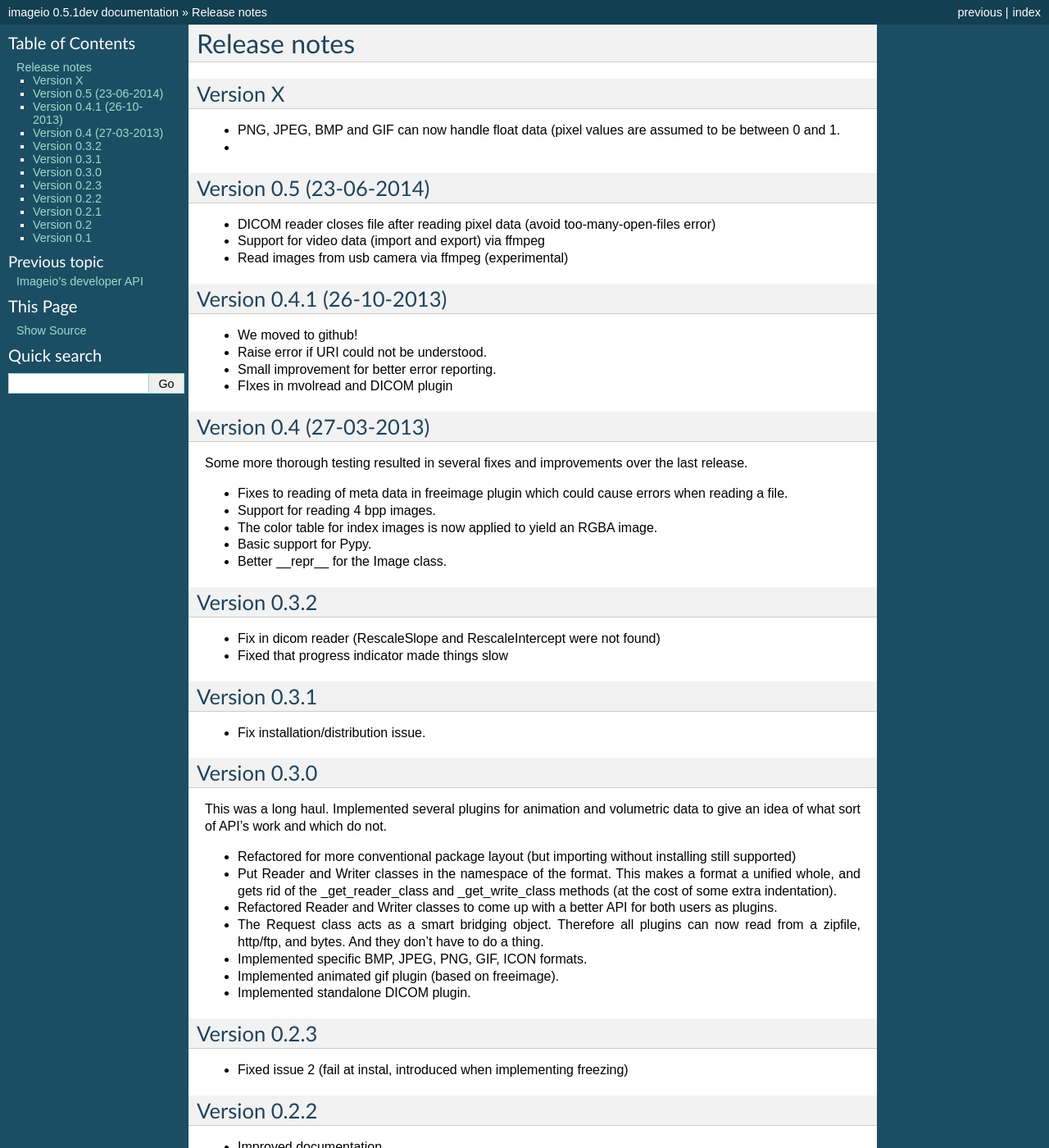
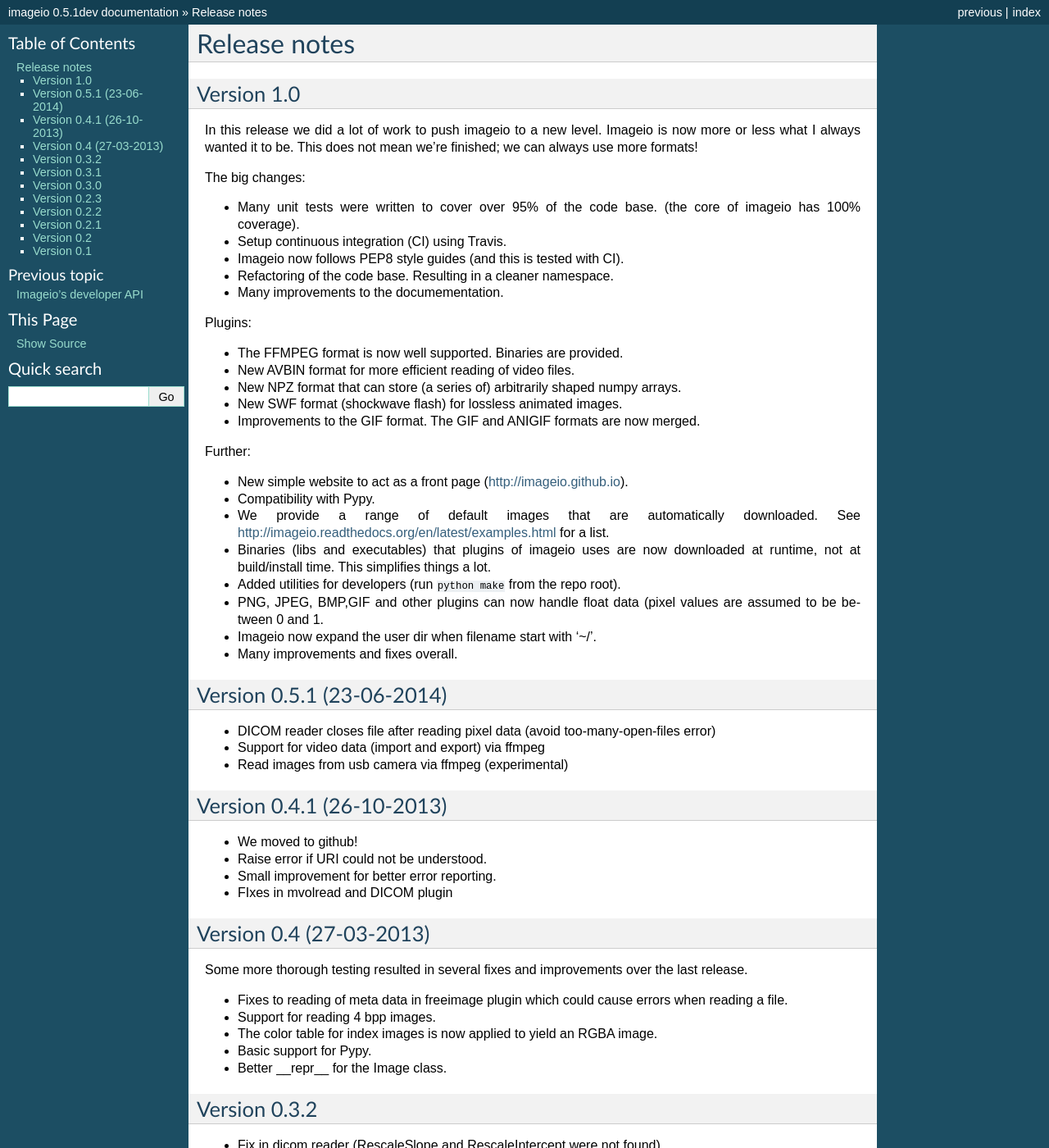
Before and after one commit to imageio/imageio, a Sphinx documentation site: the page built from docs/releasenotes.rst, in a window 1280 px wide and 1400 px high. Shown: the whole window at 82% size. Built offline with Sphinx 7.4.7, drawn with Linux system fonts in a browser that asks for light colours; pages that are not in the unit, such as notebooks, are missing from menus.

Commit message:
release notes

```diff
--- a/docs/releasenotes.rst
+++ b/docs/releasenotes.rst
@@ -2,23 +2,53 @@
 Release notes
 -------------
 
+Version 1.0
+===========
 
-Version X
-=========
+In this release we did a lot of work to push imageio to a new level.
+Imageio is now more or less what I always wanted it to be. This does
+not mean we're finished; we can always use more formats!
 
-* PNG, JPEG, BMP and GIF can now handle float data (pixel values are
-  assumed to be between 0 and 1.
-*
+The big changes:
+
+* Many unit tests were written to cover over 95% of the code base.
+  (the core of imageio has 100% coverage).
+* Setup continuous integration (CI) using Travis.
+* Imageio now follows PEP8 style guides (and this is tested with CI).
+* Refactoring of the code base. Resulting in a cleaner namespace.
+* Many improvements to the documementation.
+
+Plugins:
+
+* The FFMPEG format is now well supported. Binaries are provided.
+* New AVBIN format for more efficient reading of video files.
+* New NPZ format that can store (a series of) arbitrarily shaped numpy arrays.
+* New SWF format (shockwave flash) for lossless animated images.
+* Improvements to the GIF format. The GIF and ANIGIF formats are now merged.
+
+Further:
+
+* New simple website to act as a front page (http://imageio.github.io).
+* Compatibility with Pypy.
+* We provide a range of default images that are automatically downloaded.
+  See http://imageio.readthedocs.org/en/latest/examples.html for a list.
+* Binaries (libs and executables) that plugins of imageio uses are now
+  downloaded at runtime, not at build/install time. This simplifies
+  things a lot.
+* Added utilities for developers (run ``python make`` from the repo root).
+* PNG, JPEG, BMP,GIF and other plugins can now handle float data (pixel
+  values are assumed to be between 0 and 1.
+* Imageio now expand the user dir when filename start with '~/'.
+* Many improvements and fixes overall.
 
 
-Version 0.5 (23-06-2014)
-========================
+Version 0.5.1 (23-06-2014)
+==========================
 
 * DICOM reader closes file after reading pixel data
   (avoid too-many-open-files error)
 * Support for video data (import and export) via ffmpeg
 * Read images from usb camera via ffmpeg (experimental)
-
 
 
 Version 0.4.1 (26-10-2013)
```
